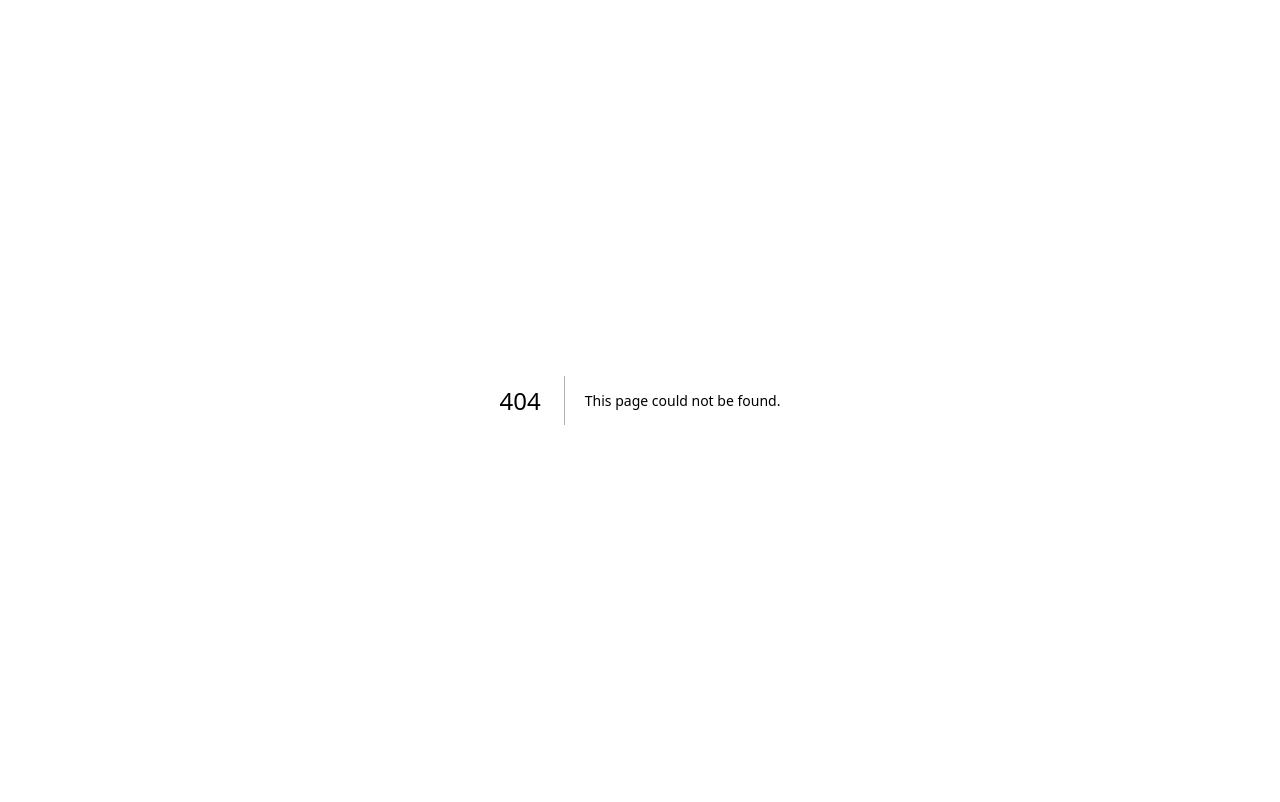
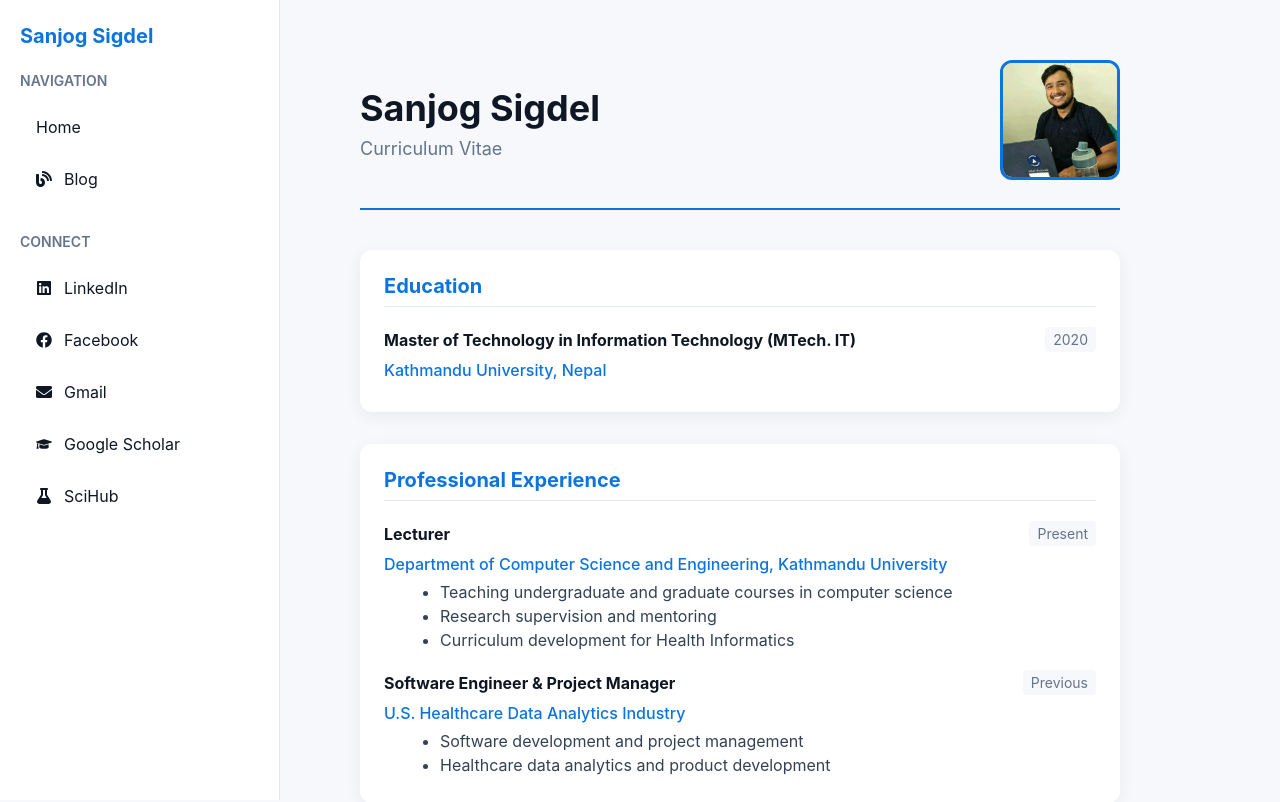
Before and after one commit to sigdelsanjog/resume-blog, a Next.js app: page /resume in a window 1280 px wide. Before the commit this address had no page. Shown: the top 802 px of the page. Built offline with nearby package versions, Linux system fonts and the light colour scheme.

Commit message:
Updated website with business portfolio card, and navigation links

```diff
--- /dev/null
+++ b/pages/resume.js
@@ -0,0 +1,94 @@
+import SideNavigation from '../components/SideNavigation'
+import Image from 'next/image'
+
+export default function Resume() {
+  return (
+    <>
+      <SideNavigation />
+      <main className="container resume-container">
+        <header className="resume-header">
+          <div className="resume-title">
+            <h1>Sanjog Sigdel</h1>
+            <h2>Curriculum Vitae</h2>
+          </div>
+          <div className="resume-photo">
+            <Image src="/images/Sanjog.jpeg" alt="Sanjog Sigdel" width={120} height={120} />
+          </div>
+        </header>
+
+        <section className="resume-section">
+          <h3>Education</h3>
+          <div className="resume-item">
+            <div className="item-header">
+              <h4>Master of Technology in Information Technology (MTech. IT)</h4>
+              <span className="date">2020</span>
+            </div>
+            <p className="institution">Kathmandu University, Nepal</p>
+          </div>
+        </section>
+
+        <section className="resume-section">
+          <h3>Professional Experience</h3>
+          <div className="resume-item">
+            <div className="item-header">
+              <h4>Lecturer</h4>
+              <span className="date">Present</span>
+            </div>
+            <p className="institution">Department of Computer Science and Engineering, Kathmandu University</p>
+            <ul className="item-details">
+              <li>Teaching undergraduate and graduate courses in computer science</li>
+              <li>Research supervision and mentoring</li>
+              <li>Curriculum development for Health Informatics</li>
+            </ul>
+          </div>
+
+          <div className="resume-item">
+            <div className="item-header">
+              <h4>Software Engineer & Project Manager</h4>
+              <span className="date">Previous</span>
+            </div>
+            <p className="institution">U.S. Healthcare Data Analytics Industry</p>
+            <ul className="item-details">
+              <li>Software development and project management</li>
+              <li>Healthcare data analytics and product development</li>
+            </ul>
+          </div>
+        </section>
+
+        <section className="resume-section">
+          <h3>Research Interests</h3>
+          <div className="research-areas">
+            <div className="research-item">🧠 Neuroinformatics</div>
+            <div className="research-item">🔌 Brain Computer Interface (BCI)</div>
+            <div className="research-item">🤖 Artificial Intelligence</div>
+            <div className="research-item">⚡ High Performance Computing (HPC)</div>
+            <div className="research-item">🏥 Health Informatics</div>
+            <div className="research-item">🚨 Crisis Informatics</div>
+            <div className="research-item">🗄️ Crisis Information Management Systems</div>
+          </div>
+        </section>
+
+        <section className="resume-section">
+          <h3>Publications & Contributions</h3>
+          <div className="resume-item">
+            <p>Published author contributing to national and international conferences and peer-reviewed international journals.</p>
+            <p><em>Detailed publication list available upon request.</em></p>
+          </div>
+        </section>
+
+        <section className="resume-section">
+          <h3>Professional Service</h3>
+          <div className="resume-item">
+            <h4>Subject Committee Member</h4>
+            <p className="institution">Department of Health Informatics</p>
+            <p>Contributing to course curriculum development</p>
+          </div>
+        </section>
+
+        <div className="resume-footer">
+          <p>📧 sanjog.sigdel@ku.edu.np | 📍 Dhulikhel, Kavre | 🌐 sigdelsanjog.com.np</p>
+        </div>
+      </main>
+    </>
+  )
+}
--- a/styles/globals.css
+++ b/styles/globals.css
@@ -125,7 +125,289 @@ body {
    display: none;
 }
 
-/* Blog Styles */
+/* Business Card Styles */
+.business-card {
+   background: var(--card);
+   border-radius: 16px;
+   padding: 32px;
+   box-shadow: 0 8px 32px rgba(15, 23, 36, 0.1);
+   margin-bottom: 32px;
+   border: 1px solid #f1f5f9;
+}
+
+.card-content {
+   display: flex;
+   gap: 32px;
+   align-items: center;
+}
+
+.card-left {
+   display: flex;
+   flex-direction: column;
+   align-items: center;
+   gap: 16px;
+}
+
+.card-left .photo img {
+   width: 120px;
+   height: 120px;
+   object-fit: cover;
+   border-radius: 12px;
+   border: 3px solid #fff;
+   box-shadow: 0 4px 16px rgba(11, 116, 222, 0.15);
+}
+
+.qr-code {
+   display: flex;
+   flex-direction: column;
+   align-items: center;
+   gap: 8px;
+}
+
+.qr-code span {
+   font-size: 10px;
+   color: #64748b;
+   font-weight: 500;
+}
+
+.card-right {
+   flex: 1;
+}
+
+.card-info h1 {
+   margin: 0 0 8px 0;
+   font-size: 32px;
+   color: var(--text);
+}
+
+.card-info h2 {
+   margin: 0 0 4px 0;
+   font-size: 20px;
+   color: var(--accent);
+   font-weight: 600;
+}
+
+.affiliation {
+   color: #64748b;
+   margin: 0 0 16px 0;
+   line-height: 1.4;
+}
+
+.contact-info {
+   margin: 16px 0;
+}
+
+.contact-info p {
+   margin: 4px 0;
+   font-size: 14px;
+   color: #334155;
+}
+
+.social-links-card {
+   display: flex;
+   gap: 16px;
+   margin-top: 16px;
+}
+
+.social-links-card a {
+   padding: 6px 12px;
+   background: var(--bg);
+   color: var(--accent);
+   text-decoration: none;
+   border-radius: 6px;
+   font-size: 12px;
+   font-weight: 500;
+   transition: all 0.2s ease;
+}
+
+.social-links-card a:hover {
+   background: var(--accent);
+   color: white;
+}
+
+/* Navigation Section */
+.navigation-section {
+   background: var(--card);
+   border-radius: 16px;
+   padding: 24px;
+   box-shadow: 0 6px 24px rgba(15, 23, 36, 0.08);
+}
+
+.navigation-section h3 {
+   margin: 0 0 24px 0;
+   font-size: 24px;
+   color: var(--text);
+   text-align: center;
+}
+
+.nav-buttons {
+   display: grid;
+   grid-template-columns: repeat(auto-fit, minmax(250px, 1fr));
+   gap: 16px;
+}
+
+.nav-button {
+   display: flex;
+   align-items: center;
+   gap: 16px;
+   padding: 20px;
+   background: var(--bg);
+   border: 2px solid #e2e8f0;
+   border-radius: 12px;
+   text-decoration: none;
+   color: var(--text);
+   transition: all 0.3s ease;
+}
+
+.nav-button:hover {
+   border-color: var(--accent);
+   transform: translateY(-2px);
+   box-shadow: 0 8px 24px rgba(11, 116, 222, 0.15);
+}
+
+.nav-button.primary {
+   background: linear-gradient(135deg, var(--accent), #1e40af);
+   color: white;
+   border-color: var(--accent);
+}
+
+.nav-button.primary:hover {
+   transform: translateY(-2px);
+   box-shadow: 0 12px 32px rgba(11, 116, 222, 0.25);
+}
+
+.button-icon {
+   font-size: 32px;
+   min-width: 32px;
+}
+
+.button-content h4 {
+   margin: 0 0 4px 0;
+   font-size: 18px;
+}
+
+.button-content p {
+   margin: 0;
+   font-size: 14px;
+   opacity: 0.8;
+}
+
+/* Resume Styles */
+.resume-container {
+   max-width: 800px;
+}
+
+.resume-header {
+   display: flex;
+   justify-content: space-between;
+   align-items: center;
+   margin-bottom: 40px;
+   padding-bottom: 24px;
+   border-bottom: 2px solid var(--accent);
+}
+
+.resume-title h1 {
+   margin: 0;
+   font-size: 36px;
+   color: var(--text);
+}
+
+.resume-title h2 {
+   margin: 8px 0 0 0;
+   font-size: 18px;
+   color: #64748b;
+   font-weight: 400;
+}
+
+.resume-photo img {
+   border-radius: 12px;
+   border: 3px solid var(--accent);
+}
+
+.resume-section {
+   margin-bottom: 32px;
+   background: var(--card);
+   padding: 24px;
+   border-radius: 12px;
+   box-shadow: 0 4px 16px rgba(15, 23, 36, 0.06);
+}
+
+.resume-section h3 {
+   margin: 0 0 20px 0;
+   color: var(--accent);
+   font-size: 20px;
+   border-bottom: 1px solid #e2e8f0;
+   padding-bottom: 8px;
+}
+
+.resume-item {
+   margin-bottom: 20px;
+}
+
+.resume-item:last-child {
+   margin-bottom: 0;
+}
+
+.item-header {
+   display: flex;
+   justify-content: space-between;
+   align-items: center;
+   margin-bottom: 8px;
+}
+
+.item-header h4 {
+   margin: 0;
+   font-size: 16px;
+   color: var(--text);
+}
+
+.date {
+   font-size: 14px;
+   color: #64748b;
+   background: var(--bg);
+   padding: 4px 8px;
+   border-radius: 4px;
+}
+
+.institution {
+   margin: 0 0 8px 0;
+   color: var(--accent);
+   font-weight: 500;
+}
+
+.item-details {
+   margin: 8px 0 0 16px;
+   color: #334155;
+}
+
+.item-details li {
+   margin-bottom: 4px;
+}
+
+.research-areas {
+   display: grid;
+   grid-template-columns: repeat(auto-fit, minmax(200px, 1fr));
+   gap: 12px;
+}
+
+.research-item {
+   background: var(--bg);
+   padding: 12px;
+   border-radius: 8px;
+   text-align: center;
+   font-size: 14px;
+   font-weight: 500;
+}
+
+.resume-footer {
+   text-align: center;
+   margin-top: 40px;
+   padding: 20px;
+   background: var(--bg);
+   border-radius: 12px;
+   color: #64748b;
+}
+
 .blog-header {
    text-align: center;
    margin-bottom: 48px;
@@ -280,7 +562,8 @@ footer {
 @media (max-width: 1024px) {
 
    .container,
-   .blog-container {
+   .blog-container,
+   .resume-container {
       margin-left: 20px;
    }
 
@@ -324,8 +607,28 @@ footer {
    }
 
    .container,
-   .blog-container {
+   .blog-container,
+   .resume-container {
       padding: 16px;
       margin: 16px;
    }
+
+   .card-content {
+      flex-direction: column;
+      text-align: center;
+   }
+
+   .nav-buttons {
+      grid-template-columns: 1fr;
+   }
+
+   .resume-header {
+      flex-direction: column;
+      gap: 16px;
+      text-align: center;
+   }
+
+   .research-areas {
+      grid-template-columns: 1fr;
+   }
 }
```
Also changed, not shown: pages/index.js (+59 -16 lines), public/images/qr-code.svg (added).
